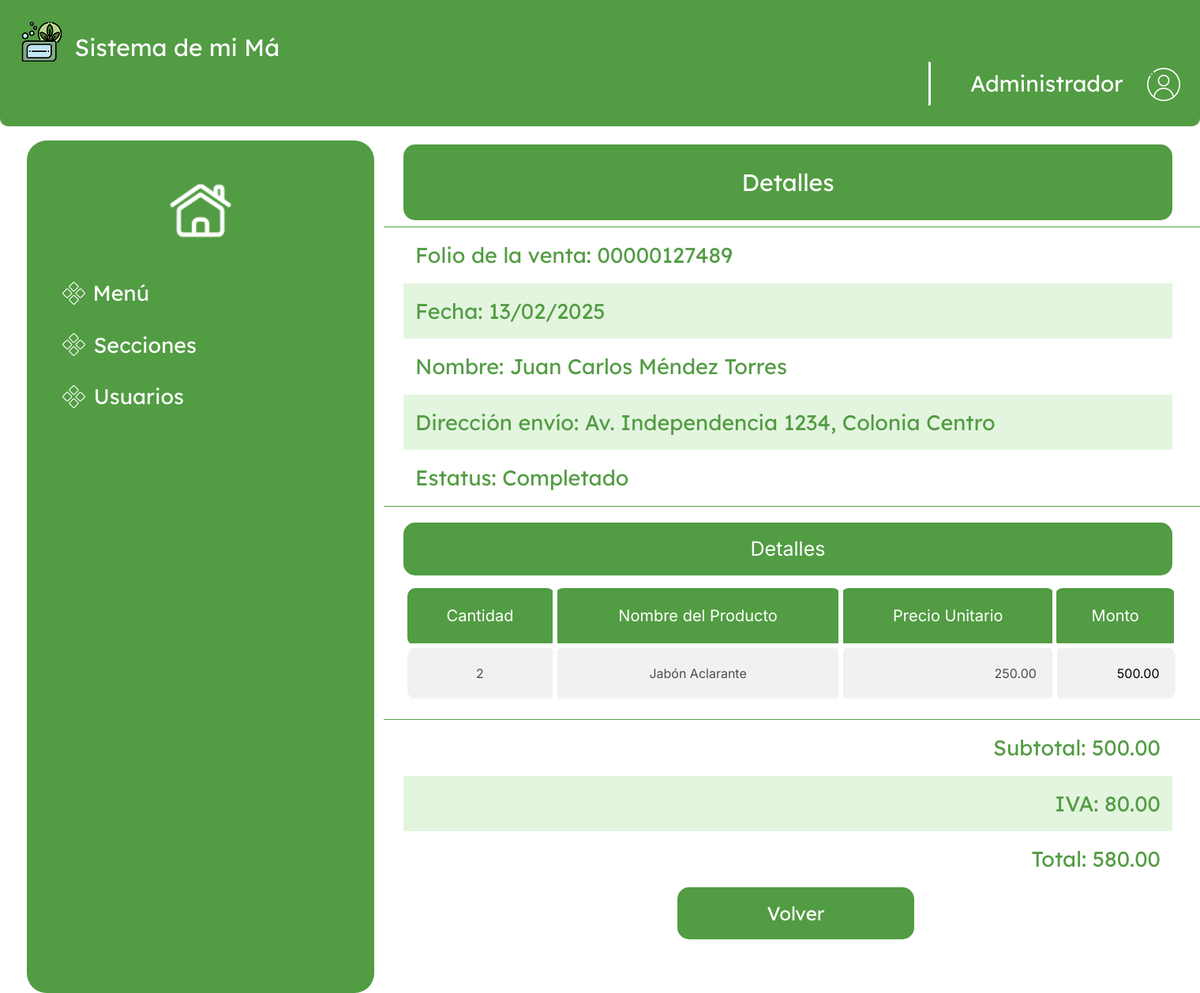
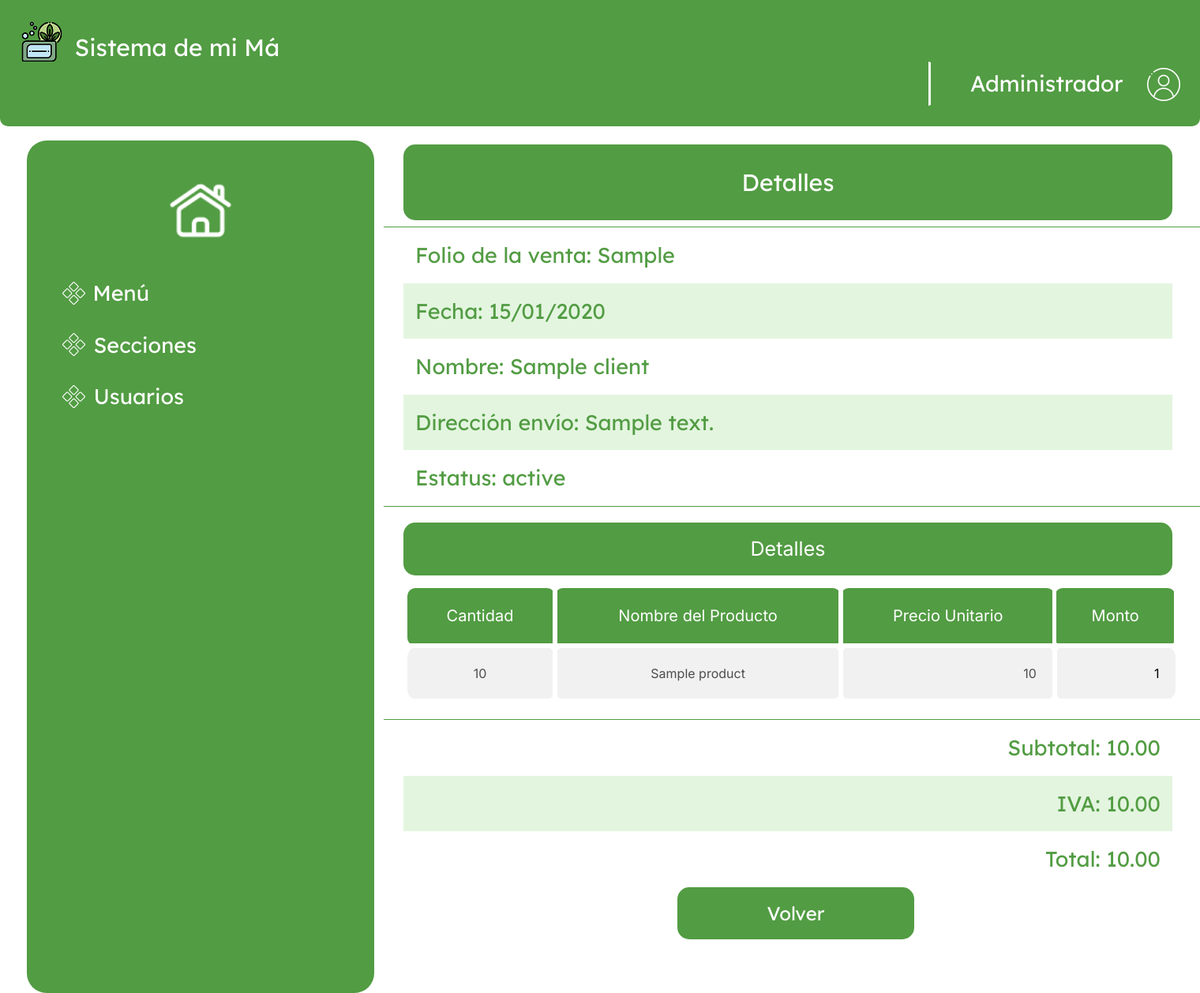
Before and after one commit to DavidAcostaF/JabonesDeMiMa, a Django app: template apps/sales/templates/sales/detail.html in a window 1520 px wide. Shown: the whole page at 79% size. Run offline with Django 5.2, Linux system fonts and the light colour scheme; the template is opened without the code that fills it: most values are stand-ins (such as "Sample title", 1, 10 or a date in 2020); some libraries are stand-ins or nearby versions.

Commit message:
Add subtotal, IVA, and total calculations to DetailView; update create.html and index.html for improved navigation and styling

```diff
--- a/apps/sales/templates/sales/create.html
+++ b/apps/sales/templates/sales/create.html
@@ -118,7 +118,7 @@
                 </div>
 
                 <!-- Buttons -->
-                <button class="btn btn-primary" type="button" style="background: #529c43;border-radius: 15px;padding: 15px;font-size: 24px;font-family: 'Lexend Deca', sans-serif;width: 300px;text-align: center;margin-top: 28px;margin-left: 25px;border-style: none;">Volver</button>
+                <a href="{%url 'sales:index'%}" class="btn btn-primary" type="button" style="background: #529c43;border-radius: 15px;padding: 15px;font-size: 24px;font-family: 'Lexend Deca', sans-serif;width: 300px;text-align: center;margin-top: 28px;margin-left: 25px;border-style: none;">Volver</a>
                 <button class="btn btn-primary float-end" type="submit" style="background: #529c43;border-radius: 15px;padding: 15px;font-size: 24px;font-family: 'Lexend Deca', sans-serif;width: 300px;text-align: center;margin-top: 28px;margin-left: 25px;margin-right: 43px;border-style: none;">Agregar</button>
             </form>
         </div>
--- a/apps/sales/templates/sales/detail.html
+++ b/apps/sales/templates/sales/detail.html
@@ -11,17 +11,18 @@
         <div class="col" style="text-align: center;">
             <h1 style="background: #529c43;color: #ffffff;text-align: center;font-family: 'Lexend Deca', sans-serif;padding: 30px;border-radius: 15px;margin-top: 15px;margin-right: 35px;margin-left: 25px;font-size: 30px;">Detalles</h1>
             <div style="border-top: 1px solid #529c43 ;border-bottom: 1px solid #529c43 ;">
-                <p style="text-align: left;font-size: 27px;color: #529c43;font-family: 'Lexend Deca', sans-serif;margin-left: 25px;padding: 15px;margin-bottom: 0px;margin-right: 35px;">Folio de la venta: 00000127489</p>
-                <p style="text-align: left;font-size: 27px;color: #529c43;font-family: 'Lexend Deca', sans-serif;margin-left: 25px;padding: 15px;background: #e3f5df;margin-right: 35px;margin-bottom: 0px;">Fecha: 13/02/2025</p>
-                <p style="text-align: left;font-size: 27px;color: #529c43;font-family: 'Lexend Deca', sans-serif;margin-left: 25px;padding: 15px;margin-bottom: 0px;margin-right: 35px;">Nombre: Juan Carlos Méndez Torres</p>
-                <p style="text-align: left;font-size: 27px;color: #529c43;font-family: 'Lexend Deca', sans-serif;margin-left: 25px;padding: 15px;background: #e3f5df;margin-right: 35px;margin-bottom: 0px;">Dirección envío: Av. Independencia 1234, Colonia Centro</p>
-                <p style="text-align: left;font-size: 27px;color: #529c43;font-family: 'Lexend Deca', sans-serif;margin-left: 25px;padding: 15px;margin-bottom: 0px;margin-right: 35px;">Estatus: Completado</p>
+                <p style="text-align: left;font-size: 27px;color: #529c43;font-family: 'Lexend Deca', sans-serif;margin-left: 25px;padding: 15px;margin-bottom: 0px;margin-right: 35px;">Folio de la venta: {{sale.receipt_folio}}</p>
+                <p style="text-align: left;font-size: 27px;color: #529c43;font-family: 'Lexend Deca', sans-serif;margin-left: 25px;padding: 15px;background: #e3f5df;margin-right: 35px;margin-bottom: 0px;">Fecha: {{sale.date|date:"d/m/Y"}}</p>
+                <p style="text-align: left;font-size: 27px;color: #529c43;font-family: 'Lexend Deca', sans-serif;margin-left: 25px;padding: 15px;margin-bottom: 0px;margin-right: 35px;">Nombre: {{sale.client}}</p>
+                <p style="text-align: left;font-size: 27px;color: #529c43;font-family: 'Lexend Deca', sans-serif;margin-left: 25px;padding: 15px;background: #e3f5df;margin-right: 35px;margin-bottom: 0px;">Dirección envío: {{sale.address}}</p>
+                <p style="text-align: left;font-size: 27px;color: #529c43;font-family: 'Lexend Deca', sans-serif;margin-left: 25px;padding: 15px;margin-bottom: 0px;margin-right: 35px;">Estatus: {{sale.status}}</p>
             </div>
             <div style="border-bottom: 1px solid #529c43 ;">
                 <p class="fw-lighter" style="background: #529c43;text-align: center;font-family: Inter, sans-serif;font-size: 25px;color: #ffffff;padding: 15px;border-radius: 15px;margin-left: 25px;margin-right: 35px;margin-top: 20px;">Detalles</p>
                 <div class="table-responsive" style="padding: 30px;padding-top: 0px;padding-bottom: 4px;">
                     <table class="table">
                         <thead>
+
                             <tr>
                                 <th class="fw-normal" style="background: #529c43;font-family: Inter, sans-serif;color: #ffffff;border-radius: 10px;font-size: 20px;text-align: center;padding: 20px;border-bottom-right-radius: 10px;border-top-right-radius: 10px;border-right-width: 6px;border-right-color: #ffffff;">Cantidad</th>
                                 <th class="fw-normal" style="background: #529c43;font-family: Inter, sans-serif;color: #ffffff;border-radius: 10px;font-size: 20px;text-align: center;padding: 20px;border-bottom-right-radius: 10px;border-top-right-radius: 10px;border-right-width: 6px;border-right-color: #ffffff;">Nombre del Producto</th>
@@ -30,21 +31,24 @@
                             </tr>
                         </thead>
                         <tbody>
+                         {% for detail in sale.saledetail_set.all %}
                             <tr>
-                                <td style="background: #f1f1f1;border-radius: 15px;font-family: Inter, sans-serif;border-width: 6px;border-color: #ffffff;border-left-width: 0px;padding: 20px;text-align: center;"><span style="color: rgb(77, 77, 77);">2</span></td>
-                                <td style="background: #f1f1f1;border-radius: 15px;font-family: Inter, sans-serif;border-width: 6px;border-color: #ffffff;padding: 20px;text-align: center;"><span style="color: rgb(77, 77, 77);">Jabón Aclarante</span></td>
-                                <td style="background: #f1f1f1;border-radius: 15px;font-family: Inter, sans-serif;border-width: 6px;border-color: #ffffff;text-align: right;padding: 20px;"><span style="color: rgb(77, 77, 77);">250.00</span></td>
-                                <td style="background: #f1f1f1;border-radius: 15px;font-family: Inter, sans-serif;text-align: right;border-width: 6px;border-color: #ffffff;border-right-width: 0px;padding: 20px;">500.00</td>
+                                <td style="background: #f1f1f1;border-radius: 15px;font-family: Inter, sans-serif;border-width: 6px;border-color: #ffffff;border-left-width: 0px;padding: 20px;text-align: center;"><span style="color: rgb(77, 77, 77);">{{detail.amount}}</span></td>
+                                <td style="background: #f1f1f1;border-radius: 15px;font-family: Inter, sans-serif;border-width: 6px;border-color: #ffffff;padding: 20px;text-align: center;"><span style="color: rgb(77, 77, 77);">{{detail.product.name}}</span></td>
+                                <td style="background: #f1f1f1;border-radius: 15px;font-family: Inter, sans-serif;border-width: 6px;border-color: #ffffff;text-align: right;padding: 20px;"><span style="color: rgb(77, 77, 77);">{{detail.unit_price}}</span></td>
+                                <td style="background: #f1f1f1;border-radius: 15px;font-family: Inter, sans-serif;text-align: right;border-width: 6px;border-color: #ffffff;border-right-width: 0px;padding: 20px;">{{detail.total_price}}</td>
                             </tr>
+                        {% endfor %}
+
                         </tbody>
                     </table>
                 </div>
             </div>
             <div>
-                <p style="text-align: right;font-size: 27px;color: #529c43;font-family: 'Lexend Deca', sans-serif;margin-left: 25px;padding: 15px;margin-bottom: 0px;margin-right: 35px;">Subtotal: 500.00</p>
-                <p style="text-align: right;font-size: 27px;color: #529c43;font-family: 'Lexend Deca', sans-serif;margin-left: 25px;padding: 15px;margin-bottom: 0px;margin-right: 35px;background: #e3f5df;">IVA: 80.00</p>
+                <p style="text-align: right;font-size: 27px;color: #529c43;font-family: 'Lexend Deca', sans-serif;margin-left: 25px;padding: 15px;margin-bottom: 0px;margin-right: 35px;">Subtotal: {{subtotal|floatformat:2}}</p>
+                <p style="text-align: right;font-size: 27px;color: #529c43;font-family: 'Lexend Deca', sans-serif;margin-left: 25px;padding: 15px;margin-bottom: 0px;margin-right: 35px;background: #e3f5df;">IVA: {{iva|floatformat:2}}</p>
             </div>
-            <p style="text-align: right;font-size: 27px;color: #529c43;font-family: 'Lexend Deca', sans-serif;margin-left: 25px;padding: 15px;margin-bottom: 0px;margin-right: 35px;">Total: 580.00</p><button class="btn btn-primary" type="button" style="background: #529c43;border-radius: 15px;padding: 15px;font-size: 24px;font-family: 'Lexend Deca', sans-serif;width: 300px;margin-left: 10px;text-align: center;border-style: none;margin-bottom: 15px;">Volver</button>
+            <p style="text-align: right;font-size: 27px;color: #529c43;font-family: 'Lexend Deca', sans-serif;margin-left: 25px;padding: 15px;margin-bottom: 0px;margin-right: 35px;">Total: {{total|floatformat:2}}</p><a href= "{%url 'sales:index'%}" class="btn btn-primary" type="button" style="background: #529c43;border-radius: 15px;padding: 15px;font-size: 24px;font-family: 'Lexend Deca', sans-serif;width: 300px;margin-left: 10px;text-align: center;border-style: none;margin-bottom: 15px;">Volver</a>
         </div>
     </div>
 {%endblock content%}
--- a/apps/sales/views.py
+++ b/apps/sales/views.py
@@ -97,4 +97,7 @@ class DetailView(DetailView):
     def get_context_data(self, **kwargs):
         context = super().get_context_data(**kwargs)
         context['details'] = SaleDetail.objects.filter(sale=self.object)
+        context['subtotal'] = sum([detail.total_price for detail in context['details']])
+        context['iva'] = context['subtotal'] * Decimal(0.16)
+        context['total'] = context['subtotal'] + context['iva']
         return context
```
Also changed, not shown: apps/dashboard/templates/dashboard/index.html (+1 -1 lines), apps/sales/forms.py (+4 -4 lines).
